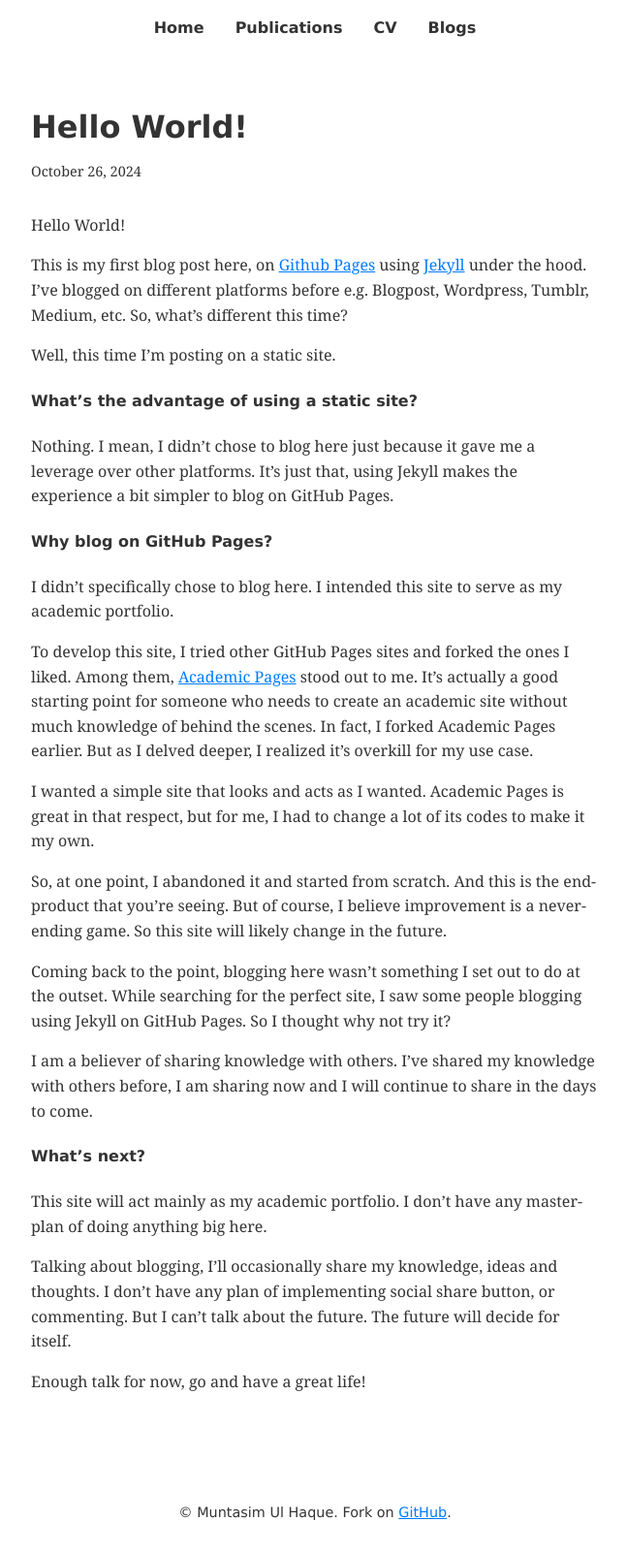
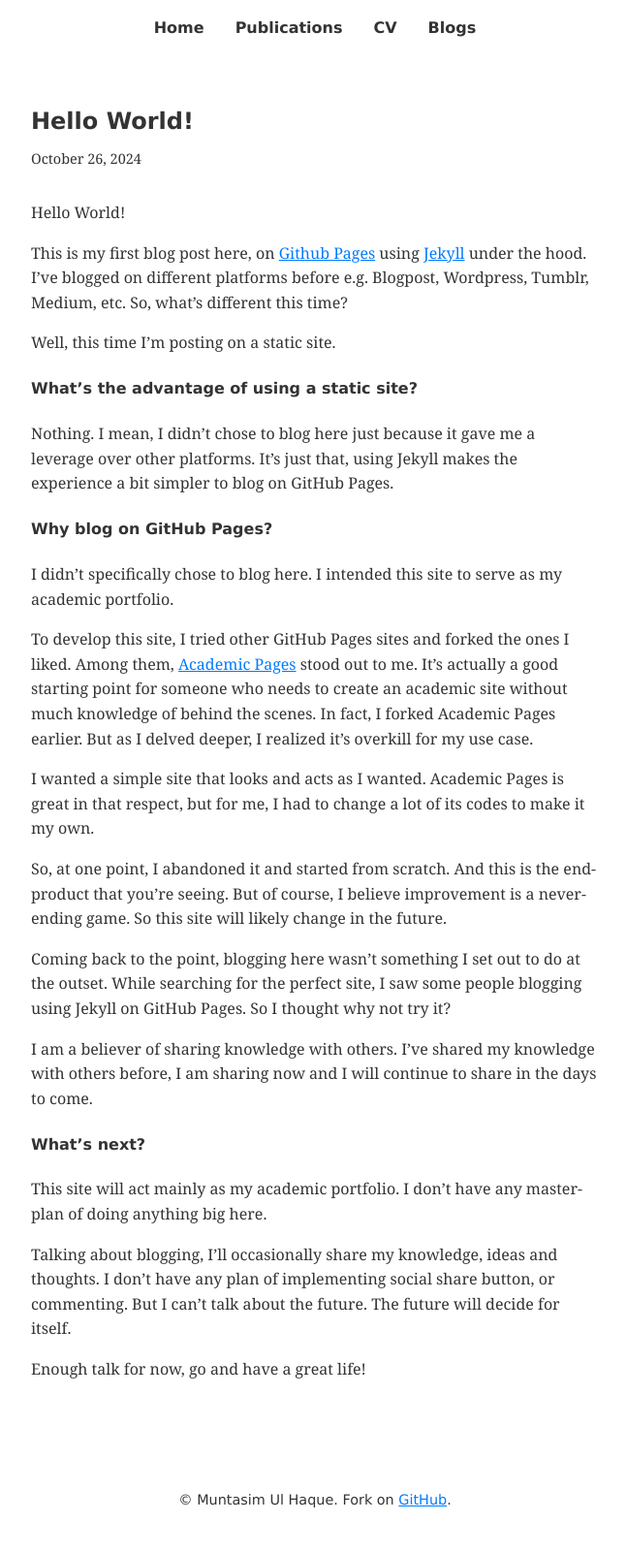
Before and after one commit to muntasimulhaque/muntasimulhaque.github.io, a Jekyll site: the page built from _posts/2024-10-26-hello-world.md, in a window 1280 px wide. Shown: the whole page at 97% size, without its empty margins (315-961 px from the left). Built offline with Jekyll 4.4.1, drawn with Linux system fonts in a browser that asks for light colours.

Commit message:
Update main.css

```diff
--- a/assets/css/main.css
+++ b/assets/css/main.css
@@ -127,10 +127,10 @@ nav a:hover {
 
 /* Blog post styles */
 .blog-post h1 {
-    font-size: 2em;
-    color: var(--primary-color); /* Black for the main heading of the blog post */
+    font-size: 1.5em;  /* Reduce font size to be closer to other headings */
+    color: var(--primary-color);
     margin-top: 0;
-    margin-bottom: 0.5rem; /* Reduce bottom margin of title to decrease the gap */
+    margin-bottom: 0.5rem;
 }
 
 .blog-post {
```
